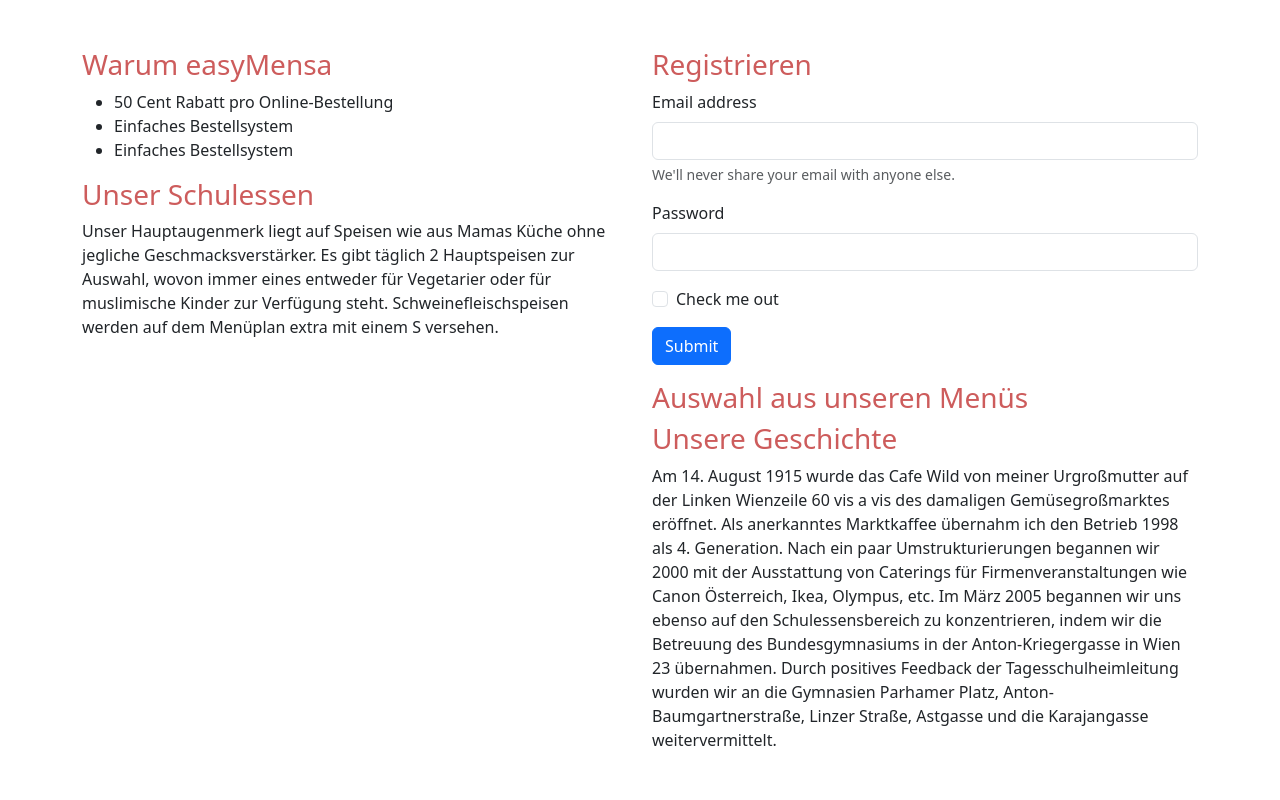
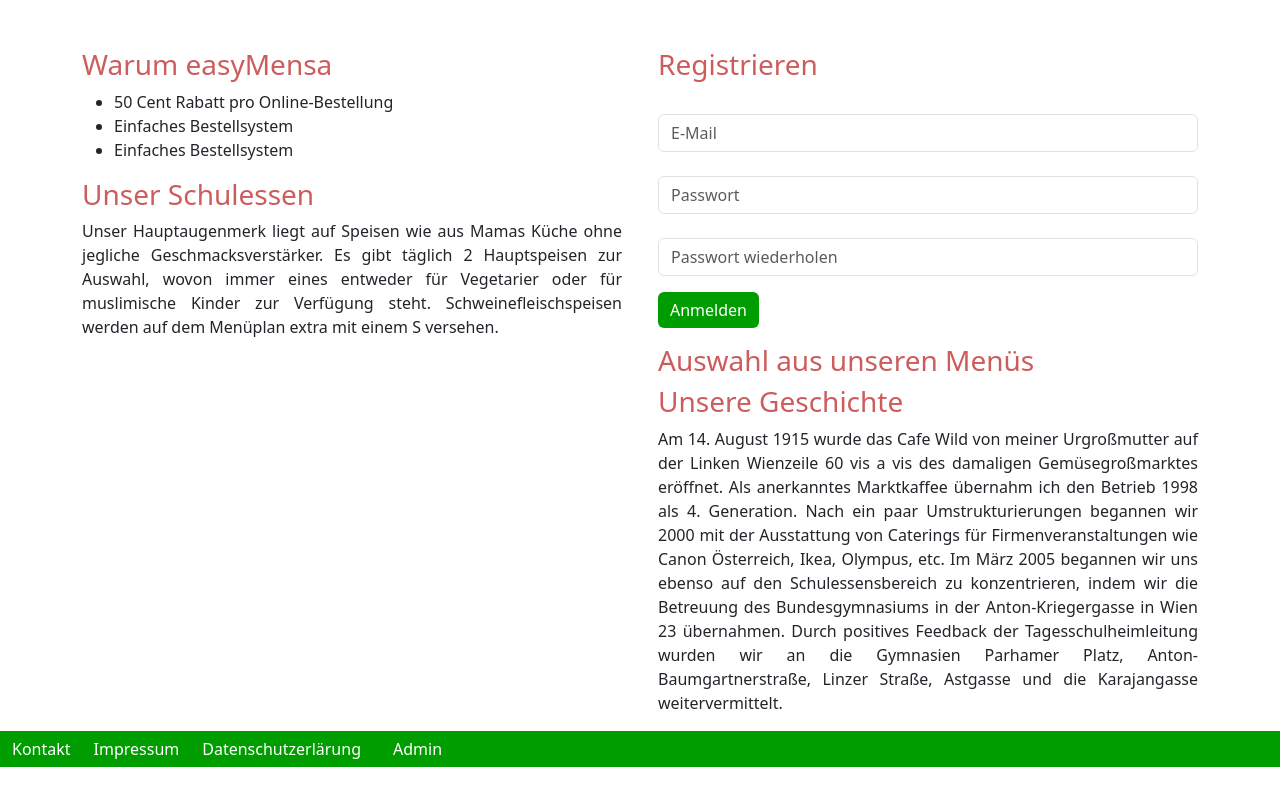
Before and after one commit to Urban701/easymensa, an Angular app: page / in a window 1280 px wide. Built offline with nearby package versions, Linux system fonts and the light colour scheme.

Commit message:
add footer

```diff
--- a/package.json
+++ b/package.json
@@ -19,6 +19,7 @@
     "@angular/platform-browser-dynamic": "^17.1.0",
     "@angular/router": "^17.1.0",
     "bootstrap": "^5.3.2",
+    "bootstrap-icons": "^1.11.3",
     "rxjs": "~7.8.0",
     "tslib": "^2.3.0",
     "zone.js": "~0.14.3"
--- a/src/app/welcome/welcome.component.html
+++ b/src/app/welcome/welcome.component.html
@@ -1,9 +1,9 @@
 <div class="container pt-5">
     <div class="row">
-        <div class="col">
+        <div class="col pe-4">
             <h3 class="test">Warum easyMensa</h3>
             <ul>
-                <li><span>50 Cent</span> Rabatt pro Online-Bestellung</li>
+                <li>50 Cent Rabatt pro Online-Bestellung</li>
                 <li>Einfaches Bestellsystem</li>
                 <li>Einfaches Bestellsystem</li>
             </ul>
@@ -14,20 +14,19 @@
             <div class="row">
                 <h3>Registrieren</h3>
                 <form>
-                    <div class="mb-3">
-                      <label for="exampleInputEmail1" class="form-label">Email address</label>
-                      <input type="email" class="form-control" id="exampleInputEmail1" aria-describedby="emailHelp">
-                      <div id="emailHelp" class="form-text">We'll never share your email with anyone else.</div>
+                    <div class="mb-0">
+                      <label for="exampleInputEmail1" class="form-label"></label>
+                      <input type="email" class="form-control" id="exampleInputEmail1" aria-describedby="emailHelp" placeholder="E-Mail">
+                    </div>
+                    <div class="mb-0">
+                      <label for="exampleInputPassword1" class="form-label"></label>
+                      <input type="password" class="form-control" id="exampleInputPassword1" placeholder="Passwort">
                     </div>
                     <div class="mb-3">
-                      <label for="exampleInputPassword1" class="form-label">Password</label>
-                      <input type="password" class="form-control" id="exampleInputPassword1">
+                        <label for="exampleInputPassword1" class="form-label"></label>
+                        <input type="password" class="form-control" id="exampleInputPassword1" placeholder="Passwort wiederholen">
                     </div>
-                    <div class="mb-3 form-check">
-                      <input type="checkbox" class="form-check-input" id="exampleCheck1">
-                      <label class="form-check-label" for="exampleCheck1">Check me out</label>
-                    </div>
-                    <button type="submit" class="btn btn-primary">Submit</button>
+                    <button type="submit" class="btn btn-primary">Anmelden</button>
                 </form>
 
             </div>
@@ -43,3 +42,16 @@
         </div>
     </div>
 </div>
+
+<div class="footer">
+    <div class="btn-toolbar" role="toolbar" aria-label="Toolbar with button groups">
+        <div class="btn-group me-2" role="group" aria-label="First group">
+          <button type="button" class="btn btn-primary">Kontakt</button>
+          <button type="button" class="btn btn-primary">Impressum</button>
+          <button type="button" class="btn btn-primary">Datenschutzerlärung</button>
+        </div>
+        <div class="btn-group me-2" role="group" aria-label="Second group">
+          <button type="button" class="btn btn-secondary">Admin</button>
+        </div>
+      </div>
+</div>
--- a/src/styles.css
+++ b/src/styles.css
@@ -3,3 +3,17 @@
 h3 {
     color: indianred !important;
 }
+
+p {
+    text-align: justify;
+    text-justify: auto;
+}
+
+.btn {
+    background-color: #009d00 !important;
+    border: #009d00 !important;
+}
+
+.footer {
+    background-color: #009d00;
+}
```
Also changed, not shown: 1 other file (tests, documents, lock files or other folders).
